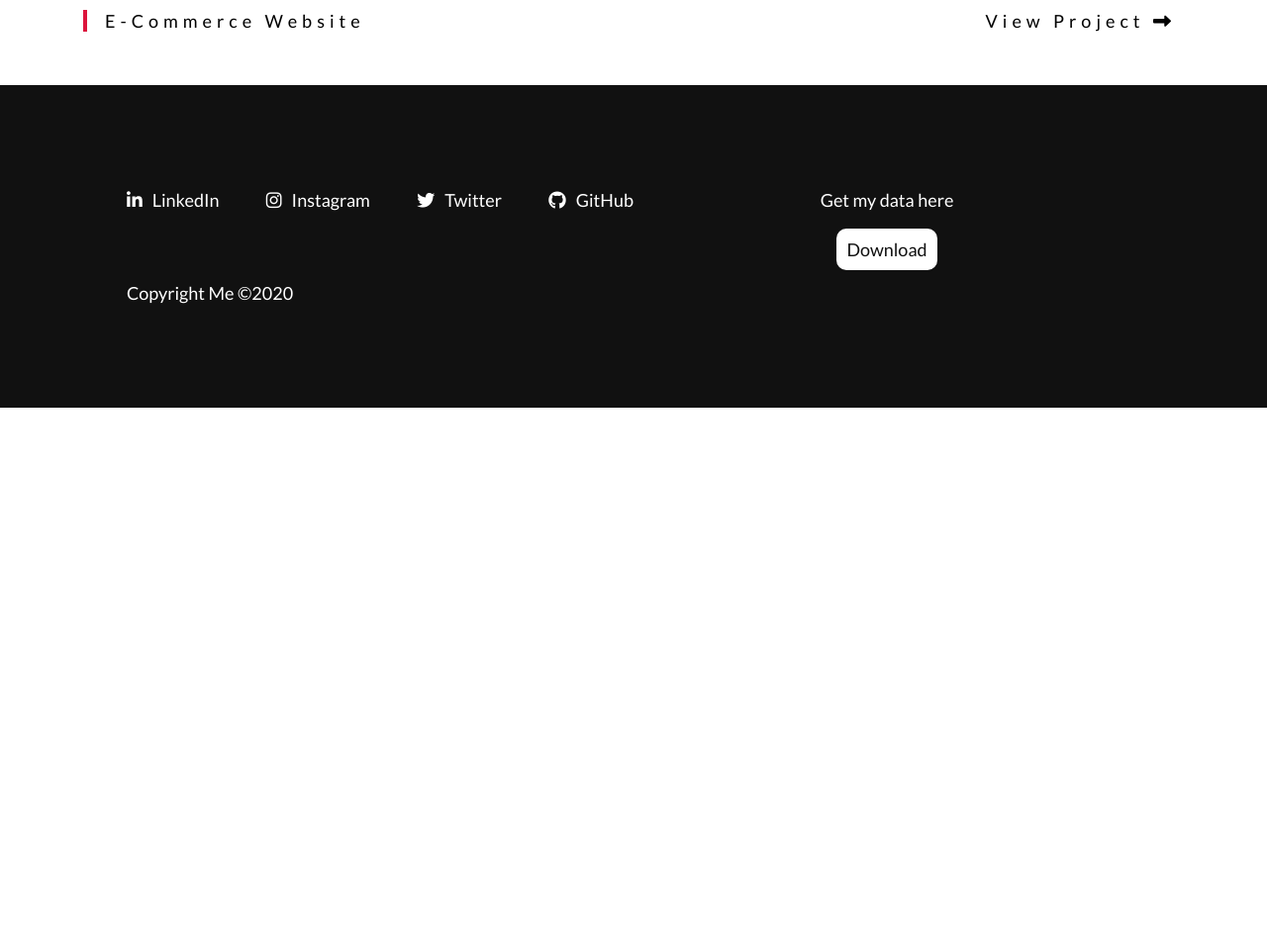
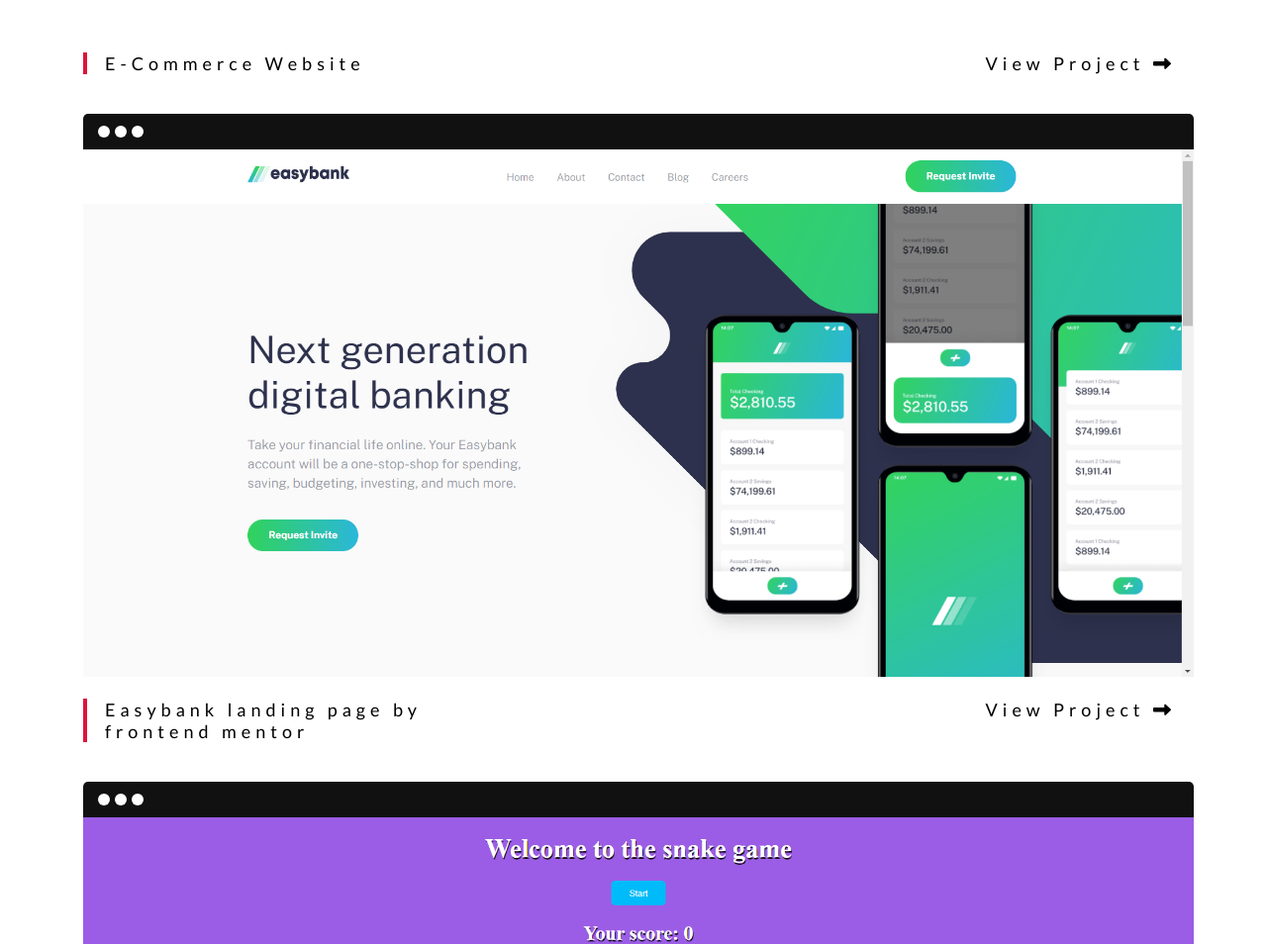
Before and after one commit to Poorlady/My-Portfolio, a plain HTML site: page index.html in a window 1280 px wide. Shown: the part 2467-3421 px from the top of the page at 99% size. Before the commit the page ends 2879 px from the top, so only its background shows below. Drawn offline with nearby package versions, Linux system fonts and the light colour scheme.

Commit message:
updating project

```diff
--- a/css/style.css
+++ b/css/style.css
@@ -294,6 +294,13 @@ ul {
 .achievement {
   margin-bottom: 1em !important;
 }
+.history div{
+  box-shadow: 4px 10px 6px -6px #777;
+  padding-left: 10px;
+}
+.achievement{
+  box-shadow: none !important;
+}
 @media only screen and (min-width: 600px) {
   .history {
     min-width: 85%;
@@ -327,11 +334,17 @@ ul {
 .project-wrapper {
   margin: 0 0 4em;
 }
+
+.project-wrapper article:not(:last-child){
+  margin-bottom: 2.5rem;
+}
+
 .project-bar {
   min-height: 20px;
   background-color: #111;
   margin-top: 2em;
   border-radius: 5px 5px 0 0;
+  border: none;
 }
 .bar-menu {
   display: flex;
@@ -343,10 +356,12 @@ ul {
   border-radius: 50%;
   background-color: white;
   margin-left: 5px;
+  border: none;
 }
 .project {
   margin: 0 0 1em;
   border: 1px solid #cacaca;
+  border: none;
 }
 .project-info {
   display: flex;
--- a/index.html
+++ b/index.html
@@ -77,6 +77,44 @@
                     </div>
                 </div>
             </article>
+            <article>
+                <div class="project-bar">
+                    <div class="bar-menu">
+                        <div class="round"></div>
+                        <div class="round"></div>
+                        <div class="round"></div>
+                    </div>
+                </div>
+                <div class="project">
+                    <img src="./images/easybank.PNG">
+                </div>
+                <div class="project-info">
+                    <p>Easybank landing page by frontend mentor</p>
+                    <div class="project-link">
+                        <a href="https://poorlady.github.io/fem-Easybank/">View Project</a>
+                        <i class="fas fa-long-arrow-alt-right"></i>
+                    </div>
+                </div>
+            </article>
+            <article>
+                <div class="project-bar">
+                    <div class="bar-menu">
+                        <div class="round"></div>
+                        <div class="round"></div>
+                        <div class="round"></div>
+                    </div>
+                </div>
+                <div class="project">
+                    <img src="./images/snakegame.PNG">
+                </div>
+                <div class="project-info">
+                    <p>Snake Game with JavaScript</p>
+                    <div class="project-link">
+                        <a href="https://poorlady.github.io/scmb-snake-game/">View Project</a>
+                        <i class="fas fa-long-arrow-alt-right"></i>
+                    </div>
+                </div>
+            </article>
         </div>
     </main>
     <footer>
```
Also changed, not shown: images/easybank.PNG (added), images/snakegame.PNG (added).
